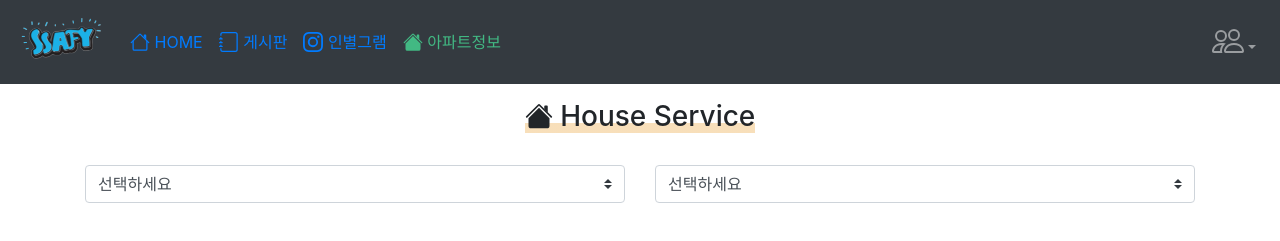
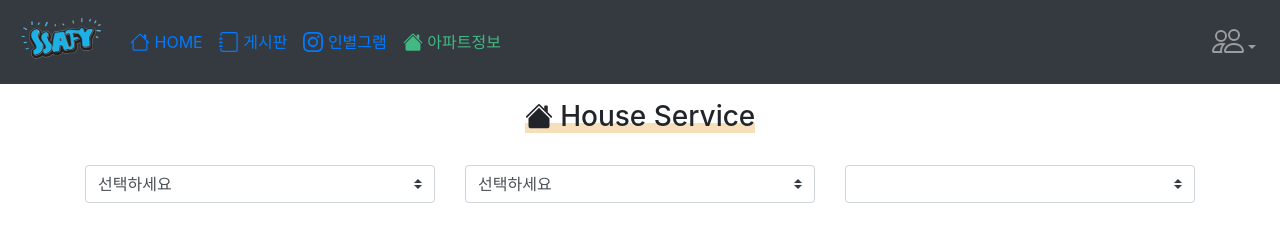
Before and after one commit to abc1242/HappyHouse, a Vue app in the folder happyhouse_frontend/: page /house in a window 1280 px wide. Shown: the top 241 px of the page. Built offline with nearby package versions, Linux system fonts and the light colour scheme; no server answers.

Commit message:
프리티어 삭제

```diff
--- a/happyhouse_frontend/src/components/house/HouseSearchBar.vue
+++ b/happyhouse_frontend/src/components/house/HouseSearchBar.vue
@@ -21,6 +21,13 @@
       <b-form-select
         v-model="gugunCode"
         :options="guguns"
+        @change="dongList"
+      ></b-form-select>
+    </b-col>
+    <b-col class="sm-3">
+      <b-form-select
+        v-model="dongCode"
+        :options="dongs"
         @change="searchApt"
       ></b-form-select>
     </b-col>
@@ -51,7 +58,7 @@ export default {
     };
   },
   computed: {
-    ...mapState(houseStore, ["sidos", "guguns"]),
+    ...mapState(houseStore, ["sidos", "guguns", "dongs"]),
     // sidos() {
     //   return this.$store.state.sidos;
     // },
@@ -74,6 +81,9 @@ export default {
       this.gugunCode = null;
       if (this.sidoCode) this.getGugun(this.sidoCode);
     },
+    dongList() {
+      ///,,,
+    },
     searchApt() {
       if (this.gugunCode) this.getHouseList(this.gugunCode);
     },
--- a/happyhouse_frontend/src/store/modules/houseStore.js
+++ b/happyhouse_frontend/src/store/modules/houseStore.js
@@ -5,6 +5,7 @@ const houseStore = {
   state: {
     sidos: [{ value: null, text: "선택하세요" }],
     guguns: [{ value: null, text: "선택하세요" }],
+    dongs: [{ value: null, text: "선택하세요" }],
     houses: [],
     house: null,
   },
```
Also changed, not shown: happyhouse_frontend/package.json (+1 -8 lines).
